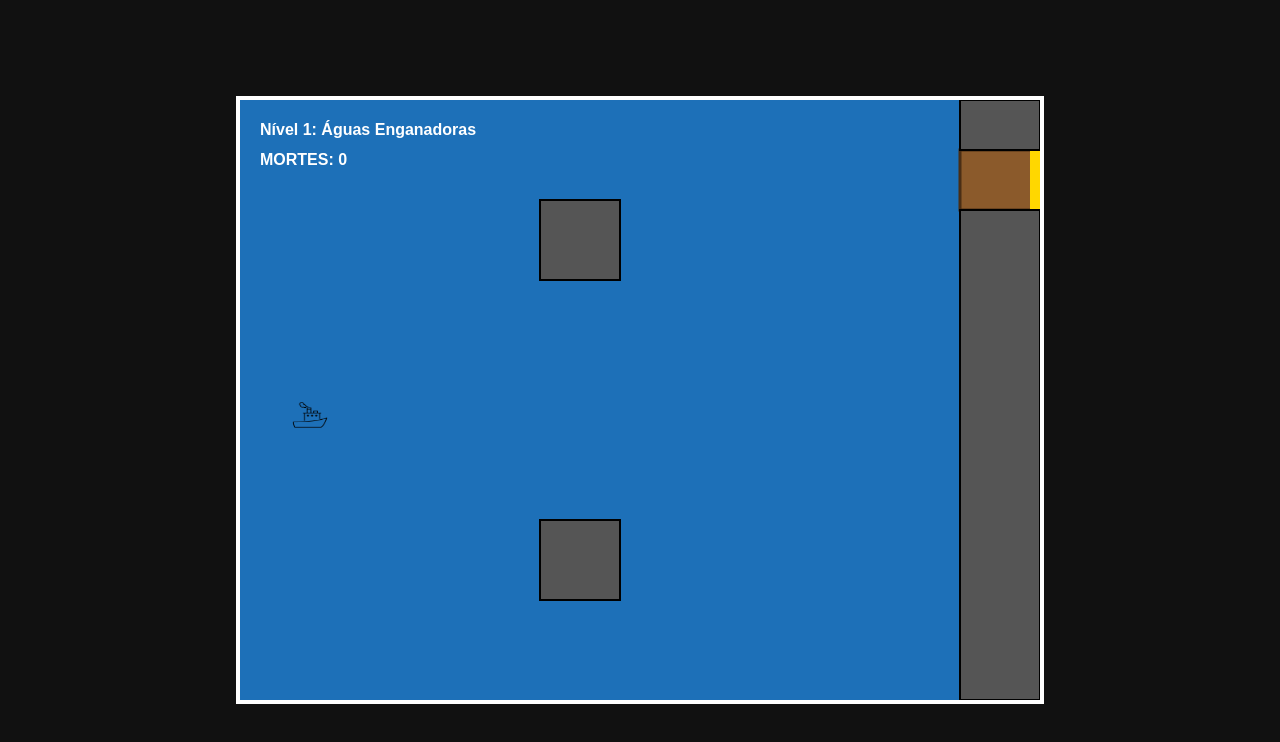
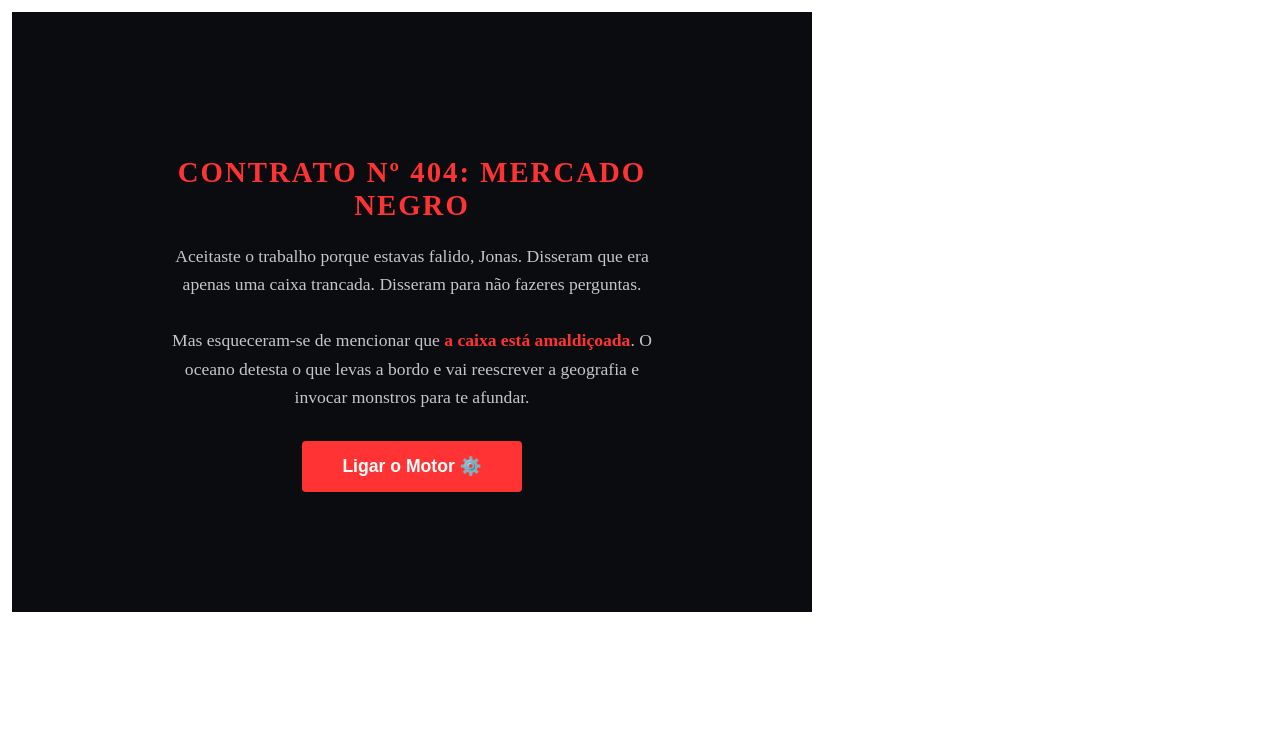
Before and after one commit to leonardodgomes/rage-games-portal, a plain HTML site: page games/01-rage_boat/index.html in a window 1280 px wide. Drawn offline with Linux system fonts and the light colour scheme.

Commit message:
ipdat storytelling

```diff
--- a/games/01-rage_boat/game.js
+++ b/games/01-rage_boat/game.js
@@ -22,6 +22,37 @@ const barco = {
     atrito: 0.95,
     angulo: 0
 };
+
+// --- CONTROLO DE INÍCIO COM STORYTELLING ---
+
+let jogoIniciado = false;
+
+// Esta função é chamada quando o jogador clica no botão "Ligar o Motor"
+function iniciarAventura() {
+    // Esconde o ecrã da história com CSS
+    document.getElementById("ecraHistoria").style.display = "none";
+
+    // Ativa o estado do jogo e arranca o loop
+    jogoIniciado = true;
+    configurarMeta();
+    loopJogo();
+}
+
+// O loop do jogo agora só desenha e atualiza se o jogo tiver sido iniciado
+function loopJogo() {
+    if (jogoIniciado) {
+        atualizar();
+        desenhar();
+        requestAnimationFrame(loopJogo);
+    }
+}
+
+// O carregamento da imagem apenas valida o asset, mas não inicia o loop sozinho
+imagemBarco.onload = () => {
+    console.log("Barco carregado. Pronto para iniciar a história.");
+};
+
+
 
 // Objeto da Meta (Porto) - Será preenchido dinamicamente por cada nível
 let meta = { x: 0, y: 0, largura: 0, altura: 0 };
--- a/games/01-rage_boat/index.html
+++ b/games/01-rage_boat/index.html
@@ -1,35 +1,75 @@
-<!DOCTYPE html>
-<html lang="pt">
-<head>
-    <meta charset="UTF-8">
-    <title>Barco da Raiva - Rage Game</title>
+<body>
+
+    <!-- Ecrã de Introdução da História -->
+    <div id="ecraHistoria">
+        <div class="caixa-texto">
+            <h2>CONTRATO Nº 404: MERCADO NEGRO</h2>
+            <p class="narrativa">
+                Aceitaste o trabalho porque estavas falido, Jonas. Disseram que era apenas uma caixa trancada.
+                Disseram para não fazeres perguntas.
+                <br><br>
+                Mas esqueceram-se de mencionar que <span class="destaque">a caixa está amaldiçoada</span>.
+                O oceano detesta o que levas a bordo e vai reescrever a geografia e invocar monstros para te afundar.
+            </p>
+            <button id="botaoComecar" onclick="iniciarAventura()">Ligar o Motor ⚙️</button>
+        </div>
+    </div>
+
+    <!-- O Canvas do Jogo -->
+    <canvas id="gameCanvas" width="800" height="600"></canvas>
+
+    <!-- Estilos específicos da História (Podes mover para um CSS ou deixar na head) -->
     <style>
-        body {
-            margin: 0;
-            background-color: #111;
+        #ecraHistoria {
+            position: absolute;
+            width: 800px;
+            height: 600px;
+            background-color: #0b0c10;
             display: flex;
             justify-content: center;
             align-items: center;
-            height: 100vh;
-            overflow: hidden;
-            font-family: Arial, sans-serif;
+            z-index: 10;
+            border: 4px solid #fff;
         }
-        canvas {
-            border: 4px solid #fff;
-            background-color: #1d70b8; /* Mar azul */
+        .caixa-texto {
+            max-width: 500px;
+            text-align: center;
+            color: #fff;
+            padding: 20px;
+        }
+        .caixa-texto h2 {
+            color: #ff3333;
+            font-size: 1.8rem;
+            letter-spacing: 2px;
+            margin-bottom: 20px;
+        }
+        .narrativa {
+            font-size: 1.1rem;
+            line-height: 1.6;
+            color: #c5c6c7;
+            margin-bottom: 30px;
+        }
+        .destaque {
+            color: #ff3333;
+            font-weight: bold;
+        }
+        #botaoComecar {
+            background-color: #ff3333;
+            color: white;
+            border: none;
+            padding: 15px 40px;
+            font-size: 1.1rem;
+            font-weight: bold;
+            cursor: pointer;
+            border-radius: 4px;
+            transition: background 0.2s;
+        }
+        #botaoComecar:hover {
+            background-color: #cc0000;
         }
     </style>
-</head>
-<body>
 
-    <canvas id="gameCanvas" width="800" height="600"></canvas>
-
-    <!-- 1. Carregar os dados de cada nível -->
     <script src="niveis/nivel1.js"></script>
     <script src="niveis/nivel2.js"></script>
-
-    <!-- 2. Carregar o motor do jogo por último -->
     <script src="game.js"></script>
-
 </body>
-</html>
```
